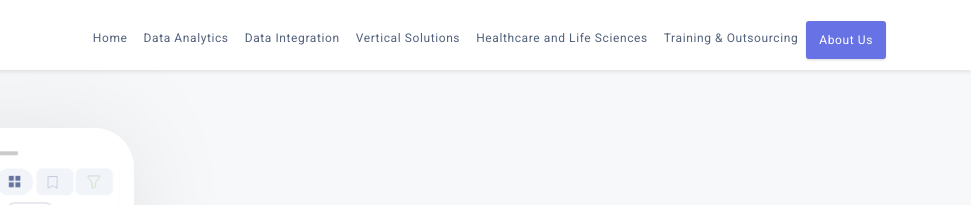
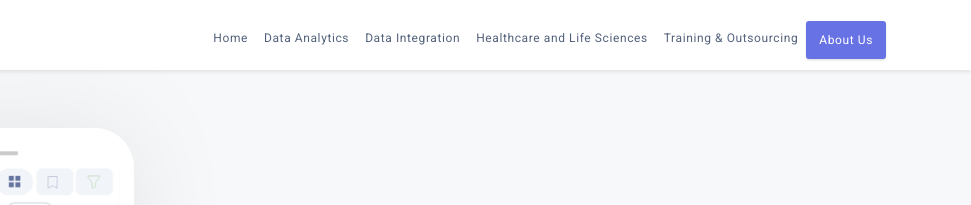
Before and after one commit to ajem70/truedata_site, a plain HTML site: page index.html in a window 1280 px wide. Shown: the top 205 px of the page, 309-1280 px from the left. Drawn offline with nearby package versions, Linux system fonts and the light colour scheme.

Commit message:
Update index.html

```diff
--- a/index.html
+++ b/index.html
@@ -53,9 +53,6 @@
           </li>
           <li class="nav-item nav-custom-link">
             <a class="nav-link" href="#DataIntegration">Data Integration <i class="icon ion-ios-arrow-forward icon-mobile"></i></a>
-          </li>
-          <li class="nav-item nav-custom-link">
-            <a class="nav-link" href="#testimonials">Vertical Solutions <i class="icon ion-ios-arrow-forward icon-mobile"></i></a>
           </li>
           <li class="nav-item nav-custom-link">
             <a class="nav-link" href="#testimonials">Healthcare and Life Sciences <i class="icon ion-ios-arrow-forward icon-mobile"></i></a>
```
